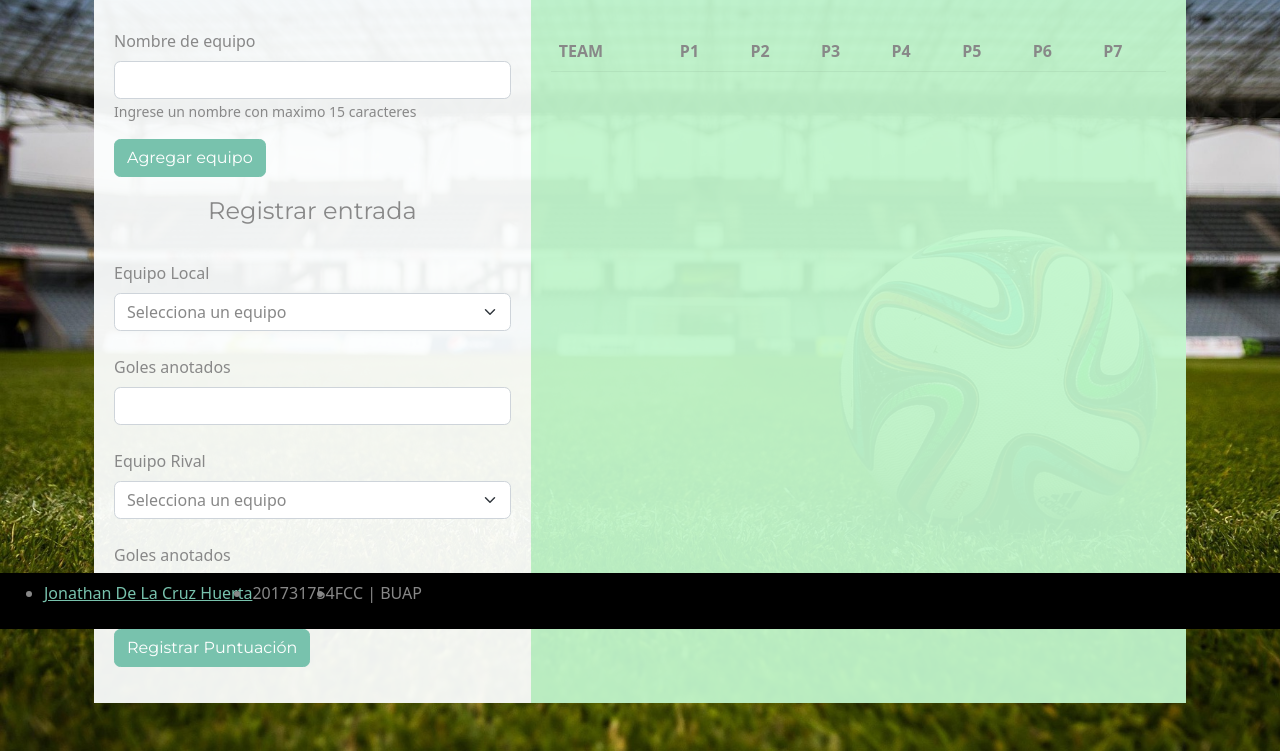
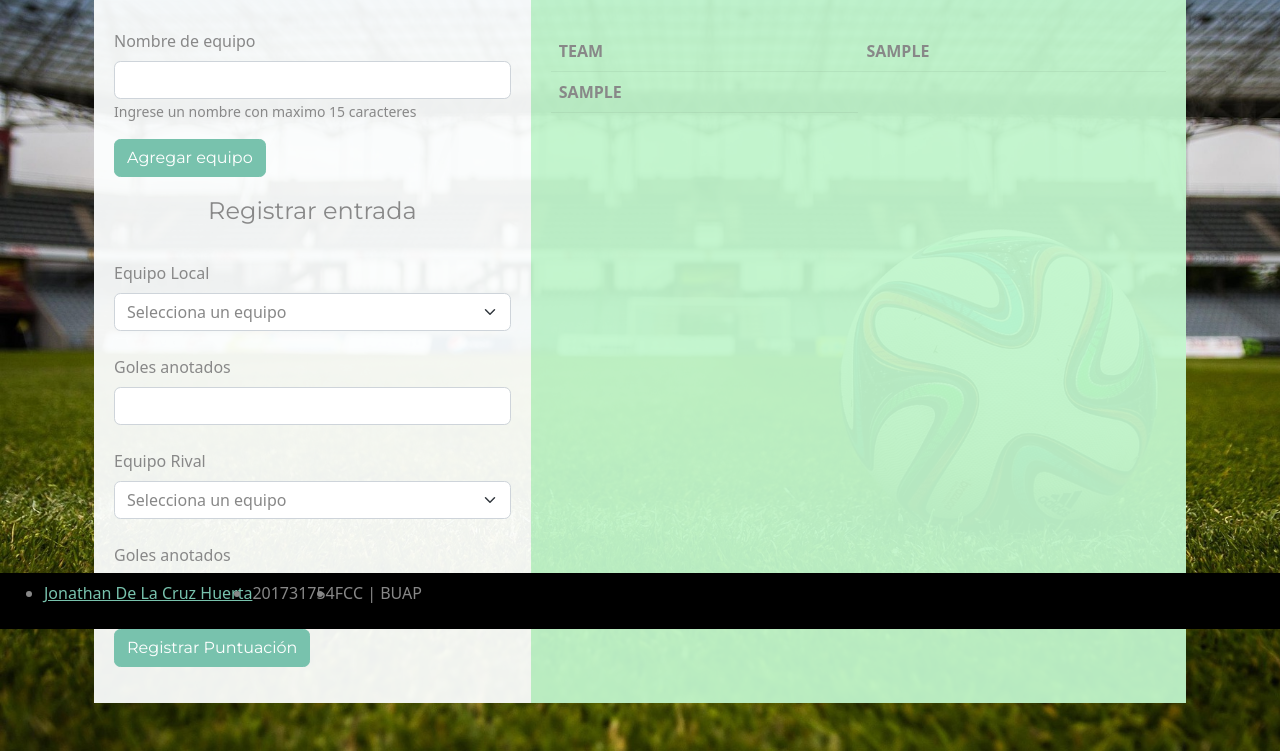
Before and after one commit to JonathanDLCH/Football_Score, a plain HTML site: page index.html in a window 1280 px wide. Both pictures are taken after typing "Sample" into the empty fields and a click on the button "Agregar equipo". Shown: the part 171-922 px from the top of the page. Drawn offline with Linux system fonts and the light colour scheme.

Commit message:
Se hace el render de equipos en tabla

```diff
--- a/assets/js/main.js
+++ b/assets/js/main.js
@@ -48,6 +48,8 @@ function addTeam(){
     document.getElementById('InputTeamName').value = "";
     alert(`Se ha agregado el equipo ${newTeam.teamName} de manera correcta`);
     equipos.push(newTeam);
+    renderEncabezado();
+    renderFilaEquipo(newTeam);
 }
 
 function registrarPartido(){
@@ -137,9 +139,31 @@ function renderTeam(nombre,idPadre){
     padre.appendChild(hijoOption);
 }
 
+function renderEncabezado(){
+    const numEquipos = 8;
+    if (numEquipos > equipos.length && equipos.length !== 0) {
+        const padre = document.getElementById('encabezadoTabla');
+        const hijoOption = document.createElement('th');
+        hijoOption.textContent = equipos[equipos.length - 1].teamName;
+        padre.appendChild(hijoOption);
+    }
+}
+
+function renderFilaEquipo(equipo){
+    const tBody = document.getElementById('cuerpoTabla');
+    const tr = document.createElement('tr');
+    const th = document.createElement('th');
+
+    th.textContent = equipo.teamName;
+    tr.id = `fila-${equipo.teamName}`;
+
+    tr.appendChild(th);
+    tBody.appendChild(tr);
+}
+
 function limpiarRegistroPartido(){
-    document.getElementById('selectLocal').value;
-    document.getElementById('selectVisita').value;
-    document.getElementById('golesLocal').value;
-    document.getElementById('golesVisita').value;
+    document.getElementById('selectLocal').selectedIndex = 0;
+    document.getElementById('selectVisita').selectedIndex = 0;
+    document.getElementById('golesLocal').value = "";
+    document.getElementById('golesVisita').value = "";
 }
--- a/index.html
+++ b/index.html
@@ -74,19 +74,19 @@
             <h2 class="text-center">Results</h2>
             <table class="mt-5 table table-hover">
                 <thead>
-                    <tr>
+                    <tr id="encabezadoTabla">
                         <th>TEAM</th>
-                        <th>P1</th>
+                        <!-- <th>P1</th>
                         <th>P2</th>
                         <th>P3</th>
                         <th>P4</th>
                         <th>P5</th>
                         <th>P6</th>
-                        <th>P7</th>
+                        <th>P7</th> -->
                     </tr>
                 </thead>
-                <tbody>
-                    <tr></tr>
+                <tbody id="cuerpoTabla">
+                    <!-- <tr></tr> -->
                 </tbody>
             </table>
         </section>
```
